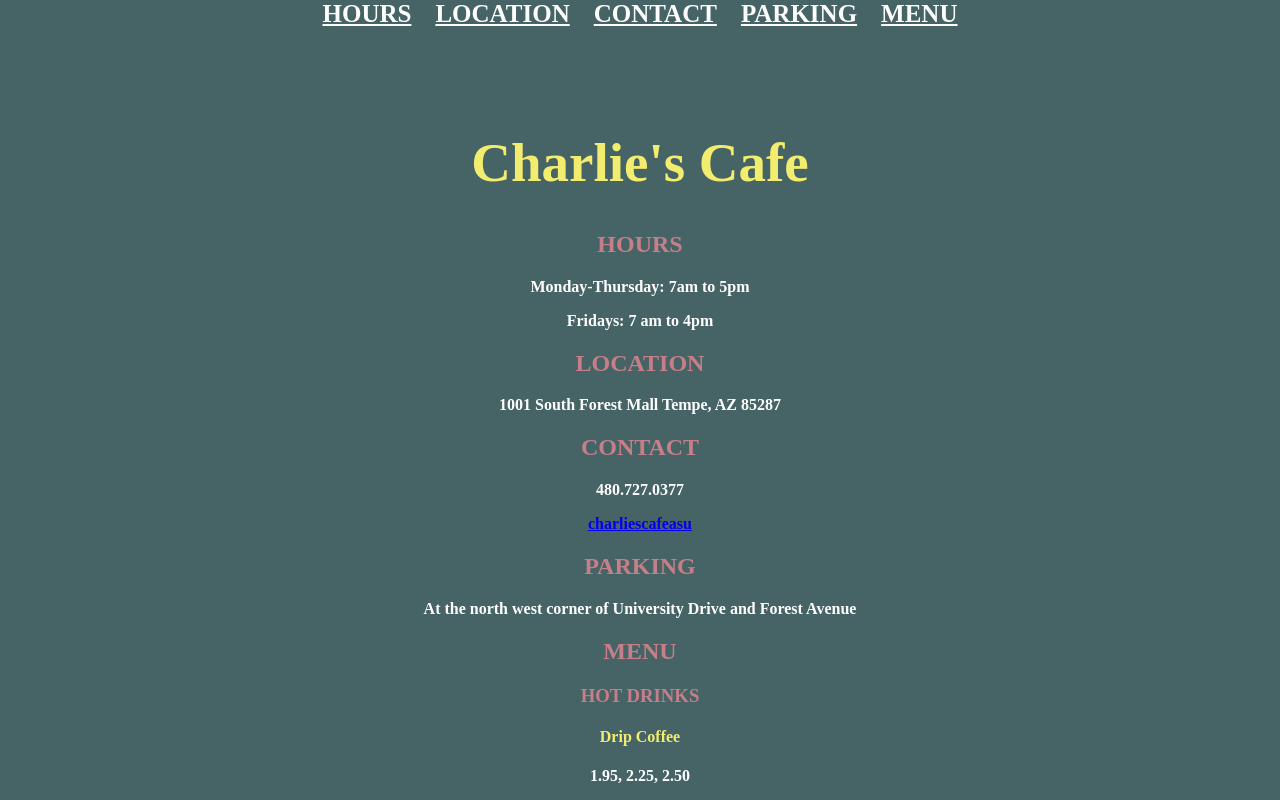
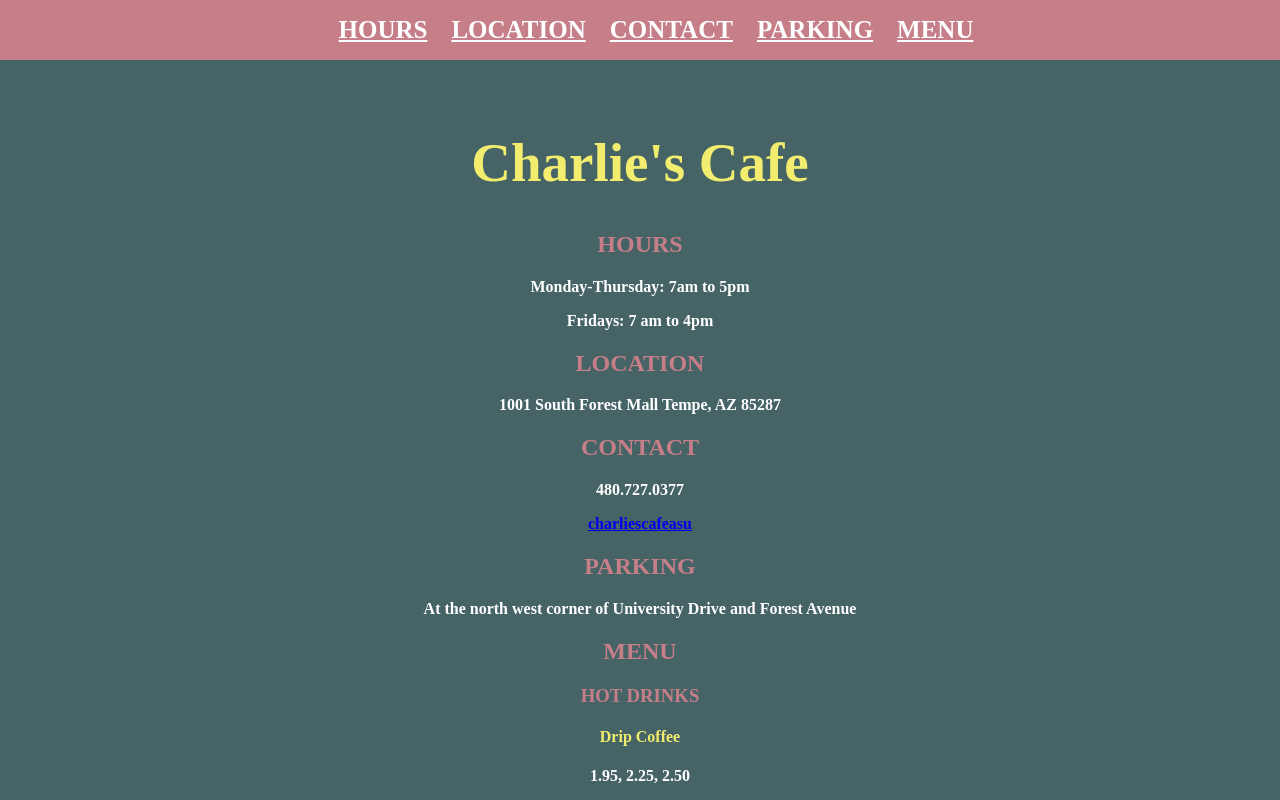
Before and after one commit to dancinrai/gra321-f19, a plain HTML site: page project 6/index.html in a window 1280 px wide. Shown: the top 800 px of the page. Drawn offline with Linux system fonts and the light colour scheme.

Commit message:
button background

```diff
--- a/project 6/css/styles.css
+++ b/project 6/css/styles.css
@@ -24,7 +24,9 @@ body {
 }
 
 .nav {
+    background-color: #C67F89;
     border: none;
+    padding: 1rem;
     position: fixed;
     top: 0;
     left: 0;
```
